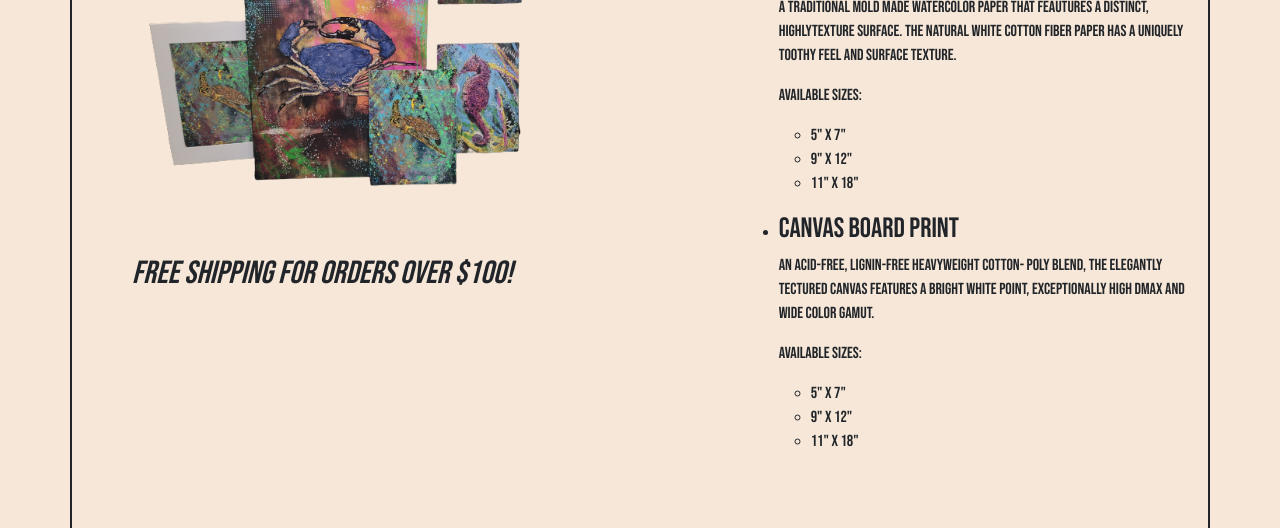
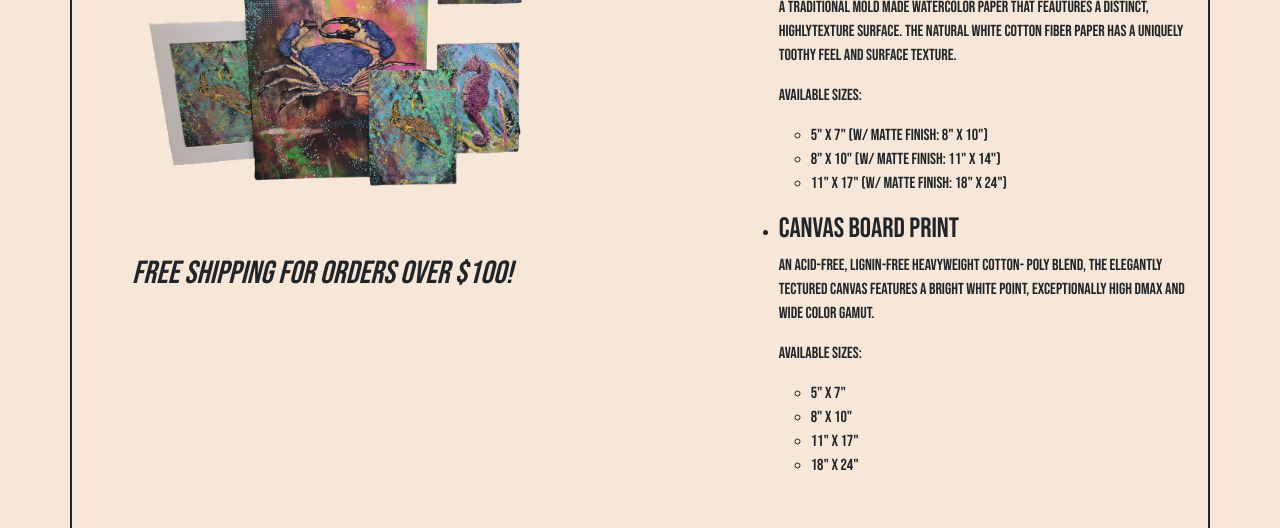
Before and after one commit to BoomBoomDrake/scizottizart-frontend, a React (Create React App) app: page / in a window 1280 px wide. Shown: the part 1160-1688 px from the top of the page. Built offline with nearby package versions, Linux system fonts and the light colour scheme; no server answers.

Commit message:
fixed available sizes typo

```diff
--- a/src/components/HomePage.jsx
+++ b/src/components/HomePage.jsx
@@ -106,9 +106,9 @@ export default function HomePage(props) {
                                 <div className="mb-3">
                                     <p>Available Sizes:</p>
                                     <ul>
-                                        <li>5" x 7"</li>
-                                        <li>9" x 12"</li>
-                                        <li>11" x 18"</li>
+                                        <li>5" x 7" (w/ Matte Finish: 8" x 10")</li>
+                                        <li>8" x 10" (w/ Matte Finish: 11" x 14")</li>
+                                        <li>11" x 17" (w/ Matte Finish: 18" x 24")</li>
                                     </ul>
                                 </div>
 
@@ -119,8 +119,9 @@ export default function HomePage(props) {
                                     <p>Available Sizes:</p>
                                     <ul>
                                         <li>5" x 7"</li>
-                                        <li>9" x 12"</li>
-                                        <li>11" x 18"</li>
+                                        <li>8" x 10"</li>
+                                        <li>11" x 17"</li>
+                                        <li>18" x 24"</li>
                                     </ul>
                                 </div>
                             </ul>
```
